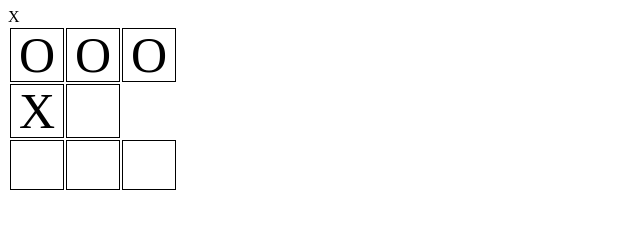
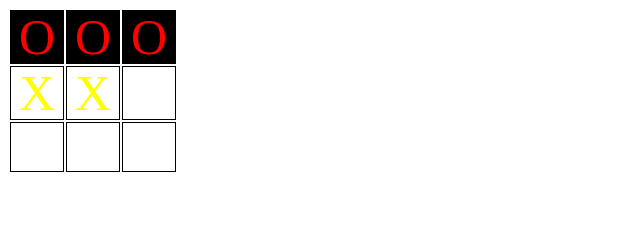
Before and after one commit to katya-sasc/katya-tic-tac-toe, a website: page index.html in a window 1280 px wide. Shown: the whole page, without its empty margins (0-640 px from the left). Drawn offline with Linux system fonts and the light colour scheme.

Commit message:
1 file modified

```diff
--- a/index.html
+++ b/index.html
@@ -7,32 +7,42 @@
 		text-align: center;
 		width: 50px
 	}
+.O {
+  color: red;
+}
+.X {
+  color: yellow;
+}
+
+.won{
+  background-color: black;
+}
 </style>
 <table>
 	<tr>
-   <td class="O">
+		<td class="O won">
 			O
 		</td>
-     <td class="O">
+		<td class="O won">
 			O
 		</td>
-     <td class="O">
+		<td class="O won">
 			O
 		</td>
 		</td>
 	</tr>
 	<tr>
-		<td class="O">
+		<td class="X">
 			X
 		</td>
-		<tdclass="O">
+		<td class="X">
 			X
 		</td>
 		<td>
 		</td>
 	</tr>
 	<tr>
-		<td >
+		<td>
 		</td>
 		<td>
 		</td>
```
Lines whose indentation alone changed are shown as unchanged.
